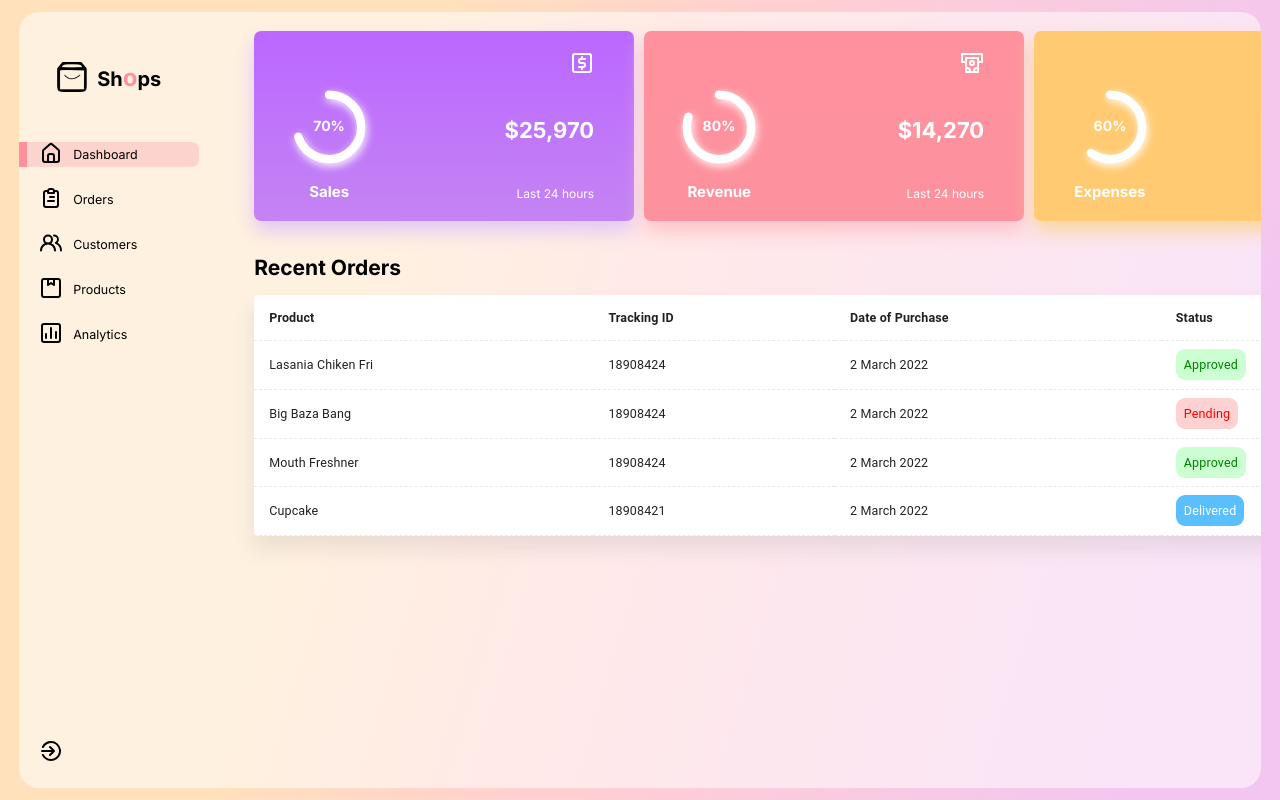
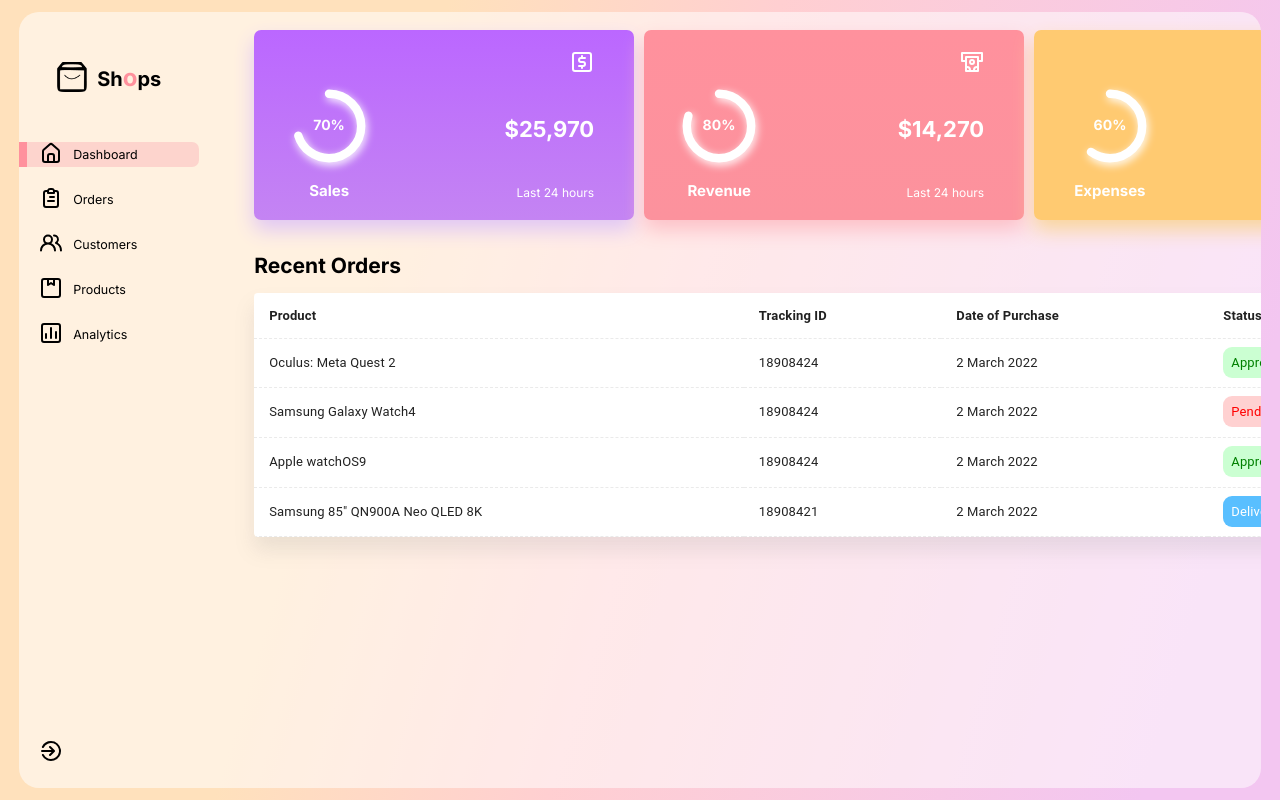
Before and after one commit to kp1129/react-dashboard, a React (Create React App) app in the folder dash/: page / in a window 1280 px wide. Built offline with nearby package versions, Linux system fonts and the light colour scheme; the HTML template or start-up script is replaced by a standard one.

Commit message:
add right panel, customer updates

```diff
--- a/dash/src/App.js
+++ b/dash/src/App.js
@@ -1,6 +1,7 @@
 
 import './App.css';
 import MainDash from './components/MainDash/MainDash';
+import RightPanel from './components/RightPanel/RightPanel';
 import Sidebar from './components/Sidebar/Sidebar';
 
 function App() {
@@ -9,6 +10,7 @@ function App() {
       <div className='app-glass-wrapper'>
         <Sidebar />
         <MainDash />
+        <RightPanel />
       </div>
     </div>
   );
--- /dev/null
+++ b/dash/src/components/CustomerReviews/CustomerReviews.js
@@ -0,0 +1,10 @@
+import React from 'react'
+import './CustomerReviews.css'
+
+function CustomerReviews() {
+  return (
+    <div className='customer-reviews'>CustomerReviews</div>
+  )
+}
+
+export default CustomerReviews
--- a/dash/src/components/MainDash/MainDash.css
+++ b/dash/src/components/MainDash/MainDash.css
@@ -3,6 +3,6 @@
     flex-direction: column;
     justify-content: space-evenly;
     height: 70%;
-    margin-left: 1.5rem;
+    margin: 0 1.5rem;
     padding: 0 4rem;
 }
--- /dev/null
+++ b/dash/src/components/RightPanel/RightPanel.css
@@ -0,0 +1,7 @@
+.right-panel {
+    width: 95%;
+    display: flex;
+    flex-direction: column;
+    padding-top: 4rem;
+    /* justify-content: space-evenly; */
+}
--- /dev/null
+++ b/dash/src/components/RightPanel/RightPanel.js
@@ -0,0 +1,17 @@
+import React from 'react'
+import CustomerReviews from '../CustomerReviews/CustomerReviews'
+import Updates from '../Updates/Updates'
+import './RightPanel.css'
+
+function RightPanel() {
+  return (
+    <div className='right-panel'>
+
+        <Updates />
+
+        <CustomerReviews />
+    </div>
+  )
+}
+
+export default RightPanel
--- a/dash/src/components/Table/Table.css
+++ b/dash/src/components/Table/Table.css
@@ -9,7 +9,7 @@
 
 .table td, th {
     border-bottom: 1px dashed rgb(234, 234, 234) !important;
-    font-size: 1.25rem !important;
+    font-size: 1.3rem !important;
 }
 
 .table>h2 {
--- a/dash/src/components/Table/Table.js
+++ b/dash/src/components/Table/Table.js
@@ -14,10 +14,10 @@ function createData(name, trackingId, date, status) {
 }
 
 const rows = [
-    createData("Lasania Chiken Fri", 18908424, "2 March 2022", "Approved"),
-    createData("Big Baza Bang ", 18908424, "2 March 2022", "Pending"),
-    createData("Mouth Freshner", 18908424, "2 March 2022", "Approved"),
-    createData("Cupcake", 18908421, "2 March 2022", "Delivered"),
+    createData("Oculus: Meta Quest 2", 18908424, "2 March 2022", "Approved"),
+    createData("Samsung Galaxy Watch4 ", 18908424, "2 March 2022", "Pending"),
+    createData("Apple watchOS9", 18908424, "2 March 2022", "Approved"),
+    createData("Samsung 85\" QN900A Neo QLED 8K", 18908421, "2 March 2022", "Delivered"),
 ];
 
 // custom table background styles for at-a-glance status update
--- /dev/null
+++ b/dash/src/components/Updates/Updates.css
@@ -0,0 +1,29 @@
+.update {
+    margin: 0.5rem 0;
+    width: 85%;
+    background: #fff;
+    border-radius: 0.7rem;
+    padding: 1rem;
+    display: flex;
+}
+
+.update>img {
+    height: 5rem;
+    width: auto;
+}
+
+.noti {
+    margin: 0.5rem 0 0.5rem 0.5rem;
+    line-height: 1.75rem;
+
+}
+
+.noti span:first-child {
+    margin-right: 0.4rem;
+    font-weight: 500;
+}
+
+.noti span:last-child {
+    display: block;
+    color: rgb(193, 190, 190);
+}
--- /dev/null
+++ b/dash/src/components/Updates/Updates.js
@@ -0,0 +1,26 @@
+import React from 'react'
+import './Updates.css'
+
+import { UpdatesData } from '../../data/Data';
+
+function Updates() {
+  return (
+    <div className='updates'>
+        { UpdatesData.map( update => (
+            <div className='update'>
+                <img alt="" src={update.img} />
+                <div className='noti'>
+                    <span>{update.name}</span>
+                    <span>{update.noti}</span>
+                    <span>{update.time}</span>
+                </div>
+                {/* <div className='update-time'>
+                    <span>{update.time}</span>
+                </div>    */}
+            </div>
+        ))}
+    </div>
+  )
+}
+
+export default Updates
--- a/dash/src/data/Data.js
+++ b/dash/src/data/Data.js
@@ -7,6 +7,10 @@ import {
     UilUsdSquare,
     UilMoneyWithdrawal
 } from '@iconscout/react-unicons';
+
+import img1 from '../images/img1.png';
+import img2 from '../images/img2.png';
+import img3 from '../images/img3.png'
 
 export const SidebarData = [
     {
@@ -81,3 +85,24 @@ export const CardsData = [
         ]
     }
 ];
+
+export const UpdatesData = [
+    {
+      img: img1,
+      name: "Andrew Pinkman",
+      noti: "has ordered 85\" Class QN90A Samsung Neo QLED 4K Smart TV.",
+      time: "25 seconds ago",
+    },
+    {
+      img: img2,
+      name: "James Schmidt",
+      noti: "has received M2 MacBook Pro 13\"",
+      time: "30 minutes ago",
+    },
+    {
+      img: img3,
+      name: "Irene Wolf",
+      noti: "has ordered Apple watchOS9, Samsung Gear 2500mh battery.",
+      time: "2 hours ago",
+    },
+  ];
```
Also changed, not shown: dash/src/components/CustomerReviews/CustomerReviews.css (added).
